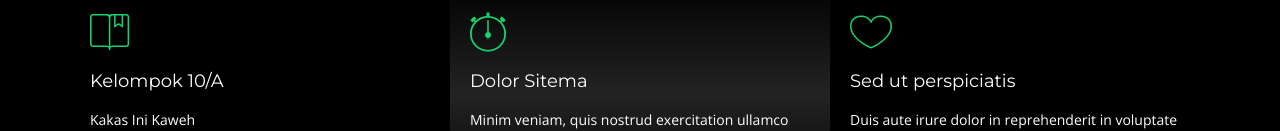
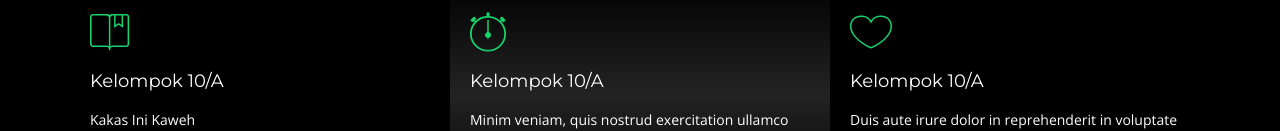
Before and after one commit to AliefAA/AliefAA.github.io, a plain HTML site: page index.html in a window 1280 px wide. Shown: the part 822-953 px from the top of the page. Drawn offline with nearby package versions, Linux system fonts and the light colour scheme; files whose address does not match are found by name.

Commit message:
versi caul 13

```diff
--- a/index.html
+++ b/index.html
@@ -179,13 +179,13 @@
 
           <div class="col-lg-4 box box-bg">
             <i class="ion-ios-stopwatch-outline"></i>
-            <h4 class="title"><a href="">Dolor Sitema</a></h4>
+            <h4 class="title"><a href="">Kelompok 10/A</a></h4>
             <p class="description">Minim veniam, quis nostrud exercitation ullamco laboris nisi ut aliquip ex ea commodo consequat tarad limino ata</p>
           </div>
 
           <div class="col-lg-4 box">
             <i class="ion-ios-heart-outline"></i>
-            <h4 class="title"><a href="">Sed ut perspiciatis</a></h4>
+            <h4 class="title"><a href="">Kelompok 10/A</a></h4>
             <p class="description">Duis aute irure dolor in reprehenderit in voluptate velit esse cillum dolore eu fugiat nulla pariatur</p>
           </div>
 
```
